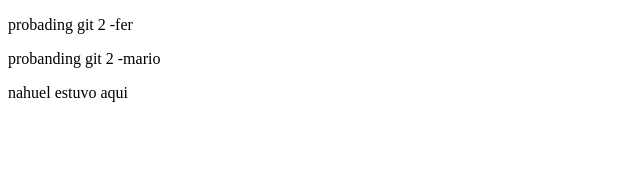
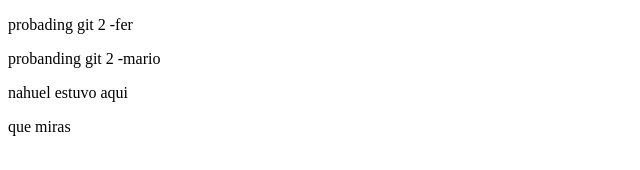
Before and after one commit to 2000fer/iniciatec-playground, a plain HTML site: page index.html in a window 1280 px wide. Shown: the full height of the page, 0-640 px from the left. Drawn offline with Linux system fonts and the light colour scheme.

Commit message:
commiteando 2

```diff
--- a/index.html
+++ b/index.html
@@ -11,6 +11,7 @@
     <p>probading git 2 -fer</p>
     <p>probanding git 2 -mario</p>
     <p>nahuel estuvo aqui</p>
+    <p>que miras</p>
 
 </body>
 </html>
```
